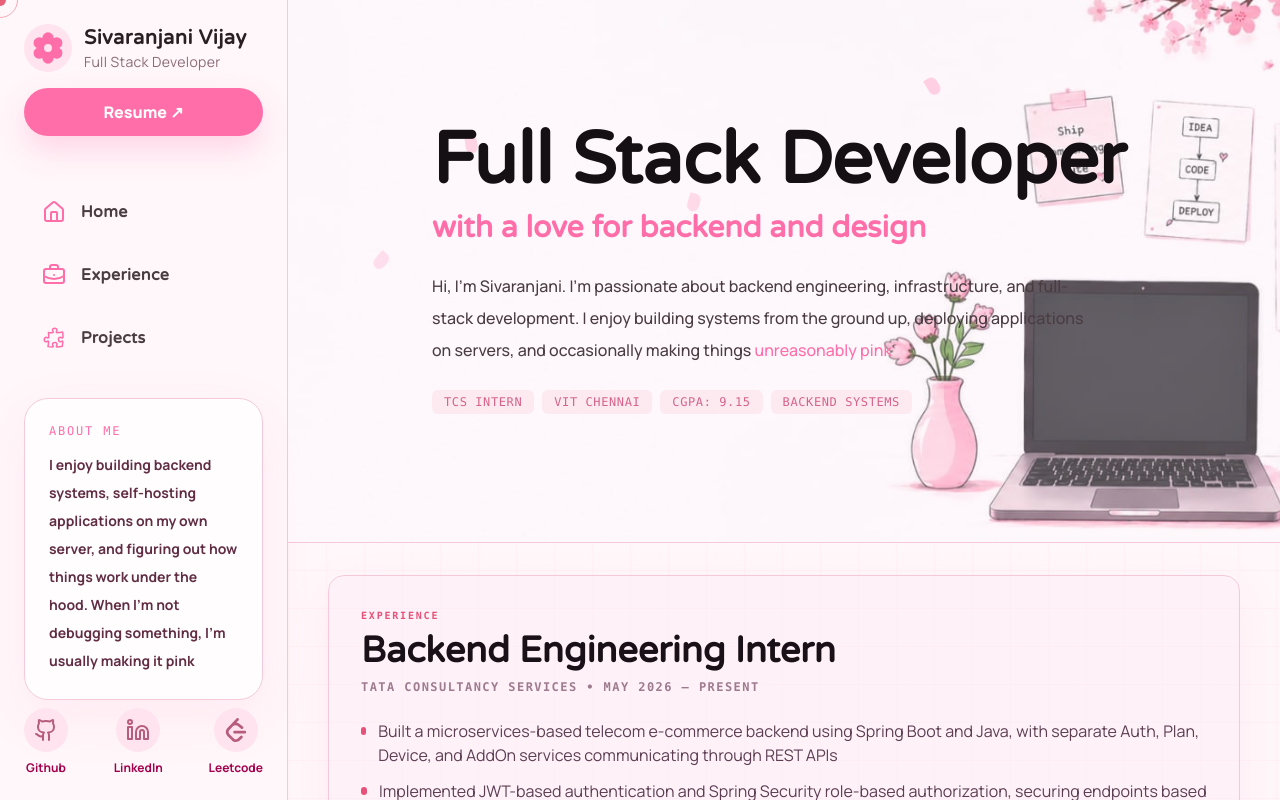
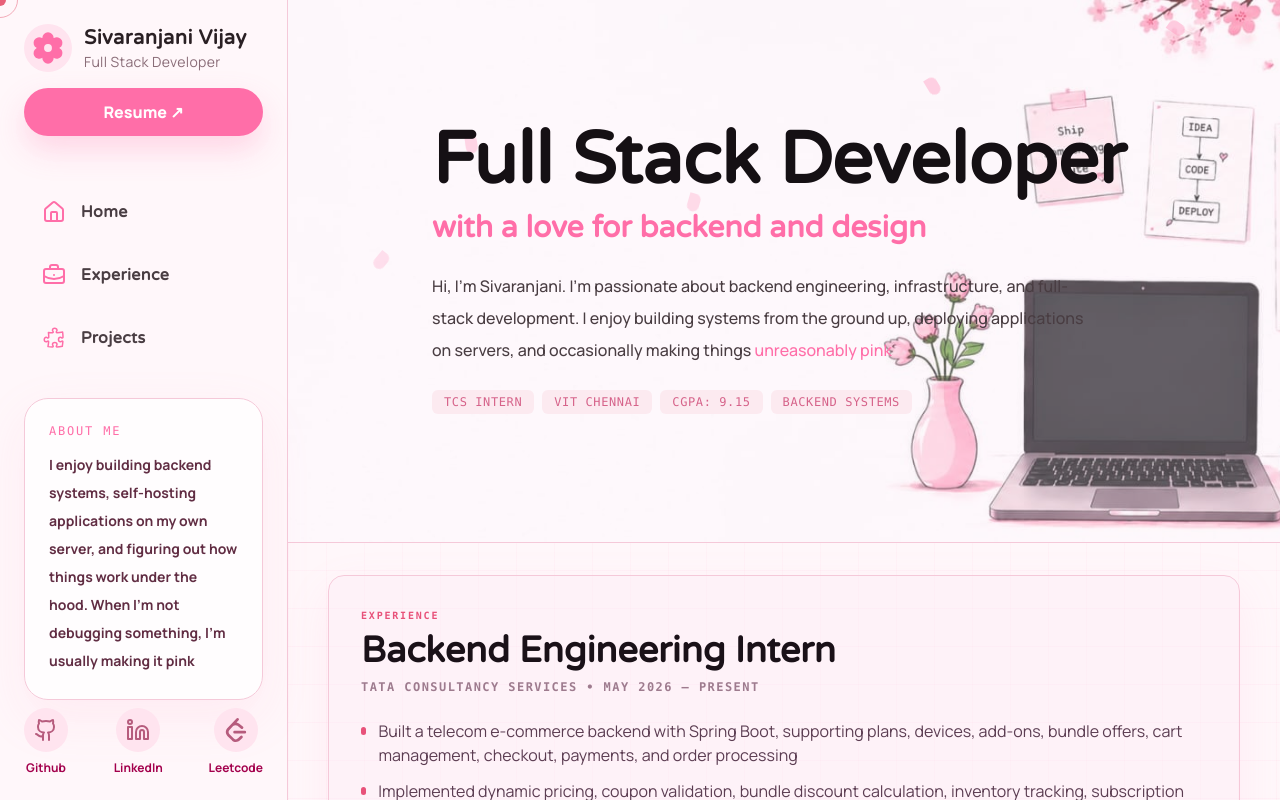
Before and after one commit to Sivdvj/portfolio, a React (Vite) app: page / in a window 1280 px wide. Built offline with nearby package versions, Linux system fonts and the light colour scheme.

Commit message:
fix: experience content

```diff
--- a/src/components/Experience.jsx
+++ b/src/components/Experience.jsx
@@ -1,5 +1,5 @@
 export default function Experience() {
-  const tech = ["Java", "Spring Boot", "PostgreSQL", "JWT", "Docker", "JPA"];
+  const tech = ["Java", "Spring Boot", "JWT", "Docker", "JPA"];
 
   return (
     <section id="experience" className="section-shell py-6">
@@ -18,27 +18,27 @@
           <li className="flex gap-3">
             <span className="mt-2 h-2 w-2 rounded-full bg-[#E8527A]" />
             <span>
-              Built a microservices-based telecom e-commerce backend using
-              Spring Boot and Java, with separate Auth, Plan, Device, and AddOn
-              services communicating through REST APIs
+              Built a telecom e-commerce backend with Spring Boot, supporting
+              plans, devices, add-ons, bundle offers, cart management, checkout,
+              payments, and order processing
             </span>
           </li>
 
           <li className="flex gap-3">
             <span className="mt-2 h-2 w-2 rounded-full bg-[#E8527A]" />
             <span>
-              Implemented JWT-based authentication and Spring Security
-              role-based authorization, securing endpoints based on user roles
-              across service modules
+              Implemented dynamic pricing, coupon validation, bundle discount
+              calculation, inventory tracking, subscription management, plan
+              validity handling, and order history workflows
             </span>
           </li>
 
           <li className="flex gap-3">
             <span className="mt-2 h-2 w-2 rounded-full bg-[#E8527A]" />
             <span>
-              Integrated Redis caching for catalog endpoints to reduce repeated
-              database reads and improve response times for frequently accessed
-              plan and device data
+              Secured APIs using JWT authentication, Spring Security RBAC, DTO
+              validation, and microservice-based authentication with
+              inter-service REST communication
             </span>
           </li>
         </ul>
```
